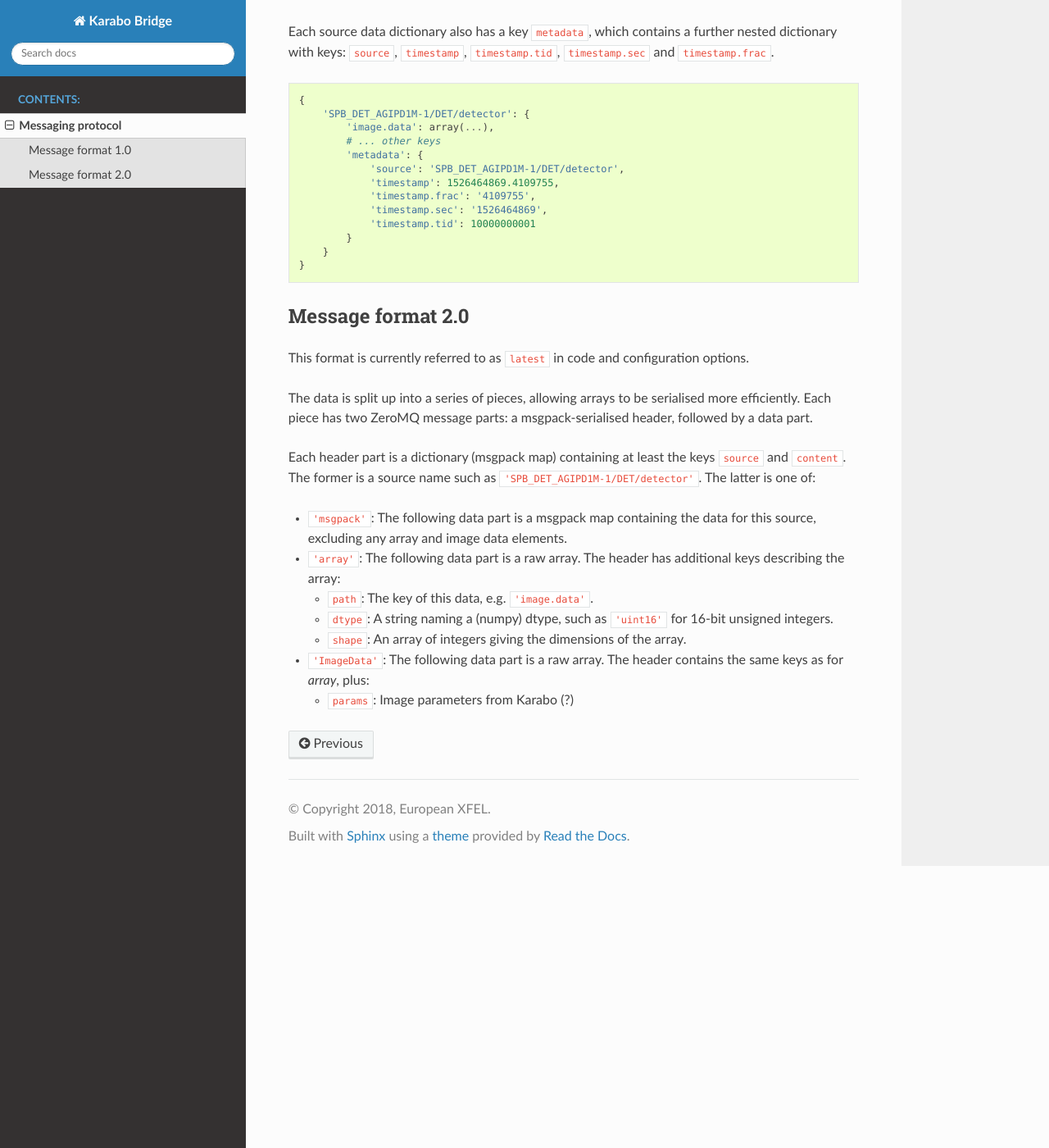
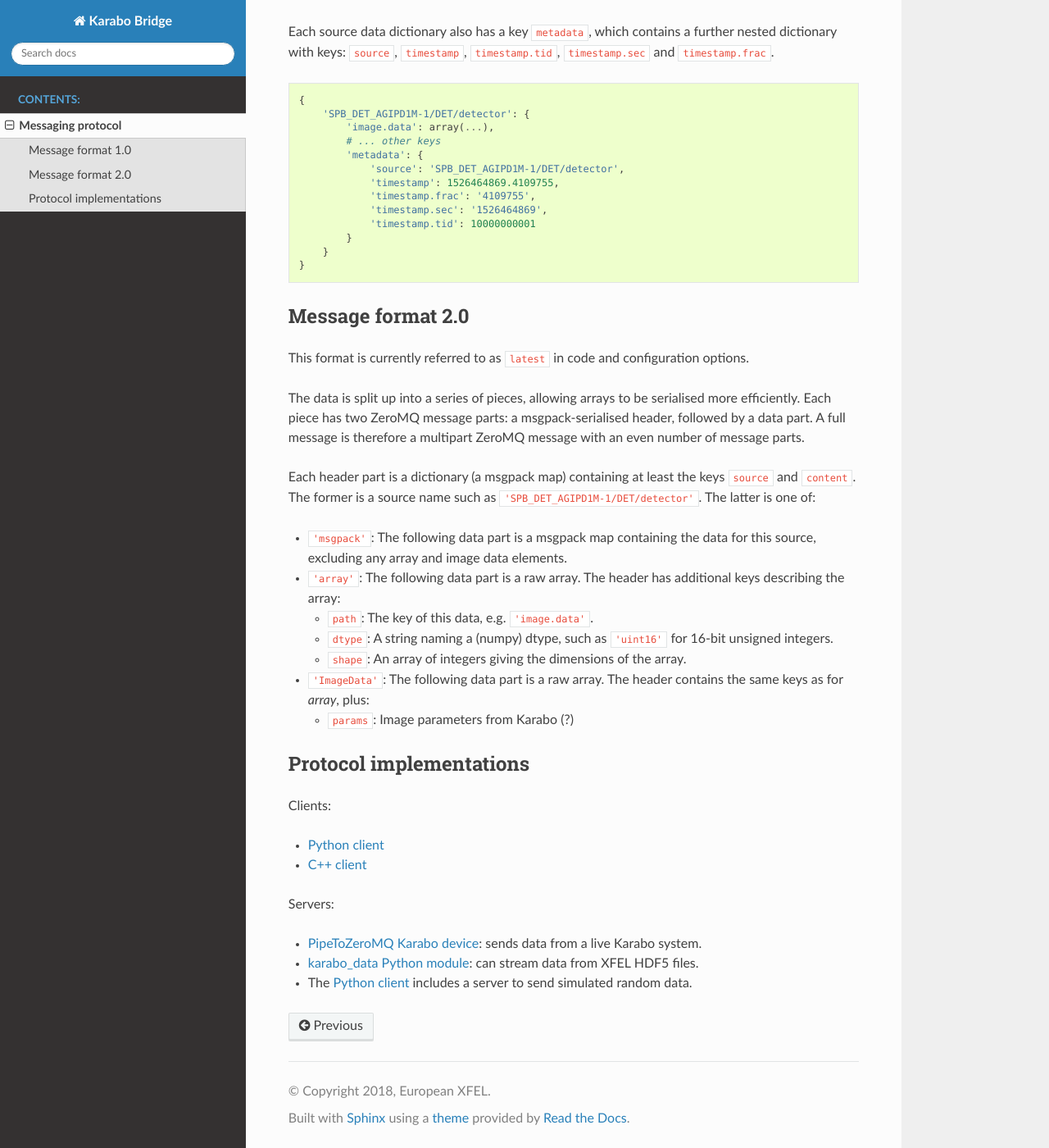
Before and after one commit to European-XFEL/karabo-bridge-py, a Sphinx documentation site: the page built from docs/protocol.rst, in a window 1280 px wide and 1400 px high, scrolled down 724 px. Shown: the whole window at 82% size. Built offline with Sphinx 7.4.7 and the Read the Docs theme 2.0.0, drawn with Linux system fonts in a browser that asks for light colours.

Commit message:
List implementations of the messaging protocol

```diff
--- a/docs/protocol.rst
+++ b/docs/protocol.rst
@@ -61,8 +61,10 @@ The data is split up into a series of pieces,
 allowing arrays to be serialised more efficiently.
 Each piece has two ZeroMQ message parts: a msgpack-serialised header,
 followed by a data part.
+A full message is therefore a multipart ZeroMQ message with an even number
+of message parts.
 
-Each header part is a dictionary (msgpack map) containing at least the keys
+Each header part is a dictionary (a msgpack map) containing at least the keys
 ``source`` and ``content``. The former is a source name such as
 ``'SPB_DET_AGIPD1M-1/DET/detector'``. The latter is one of:
 
@@ -80,3 +82,19 @@ Each header part is a dictionary (msgpack map) containing at least the keys
   the same keys as for *array*, plus:
 
   * ``params``: Image parameters from Karabo (?)
+
+Protocol implementations
+------------------------
+
+Clients:
+
+* `Python client <https://github.com/European-XFEL/karabo-bridge-py>`_
+* `C++ client <https://github.com/European-XFEL/karabo-bridge-cpp>`_
+
+Servers:
+
+* `PipeToZeroMQ Karabo device <https://in.xfel.eu/gitlab/karaboDevices/PipeToZeroMQ>`_:
+  sends data from a live Karabo system.
+* `karabo_data Python module <https://karabo-data.readthedocs.io/en/latest/streaming.html>`__:
+  can stream data from XFEL HDF5 files.
+* The `Python client`_ includes a server to send simulated random data.
```
